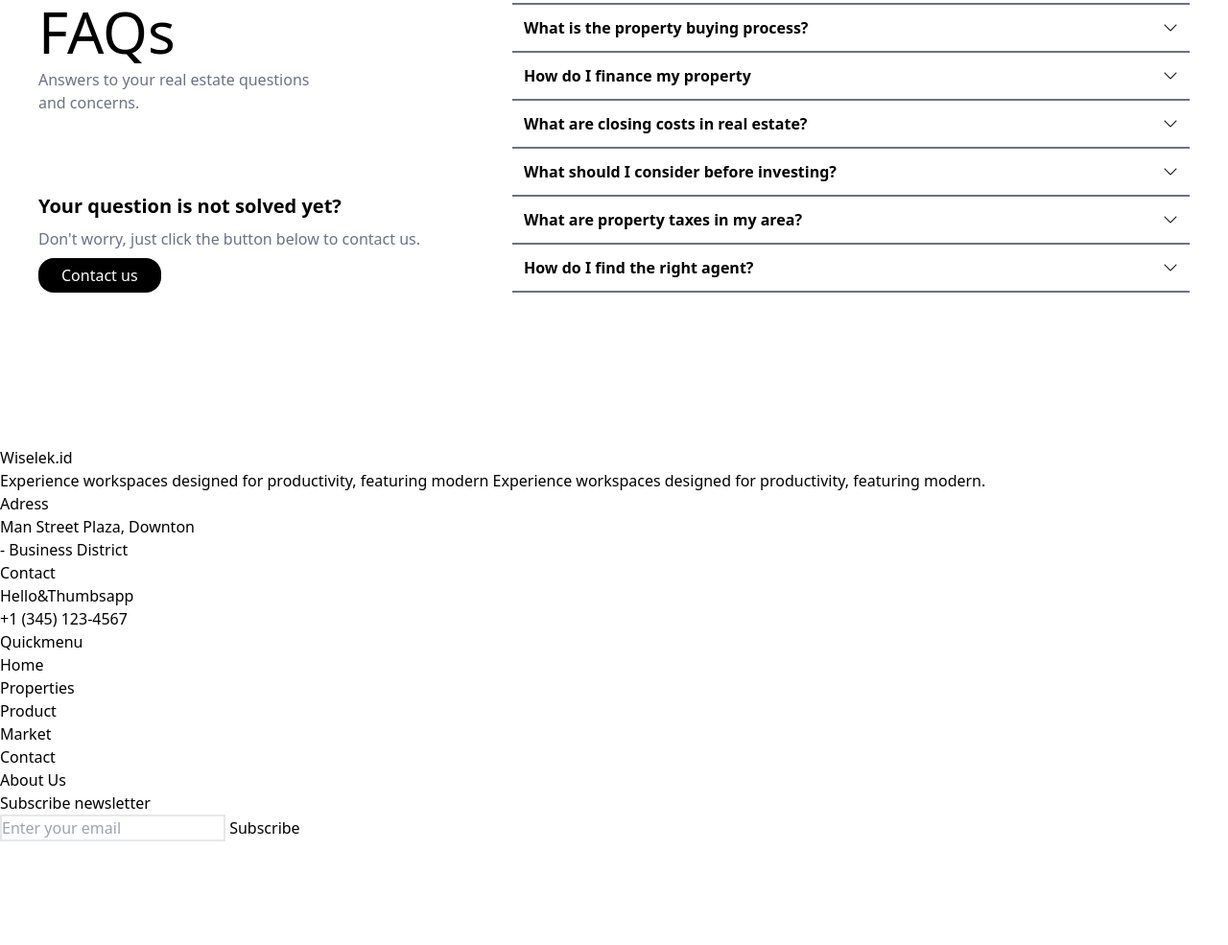
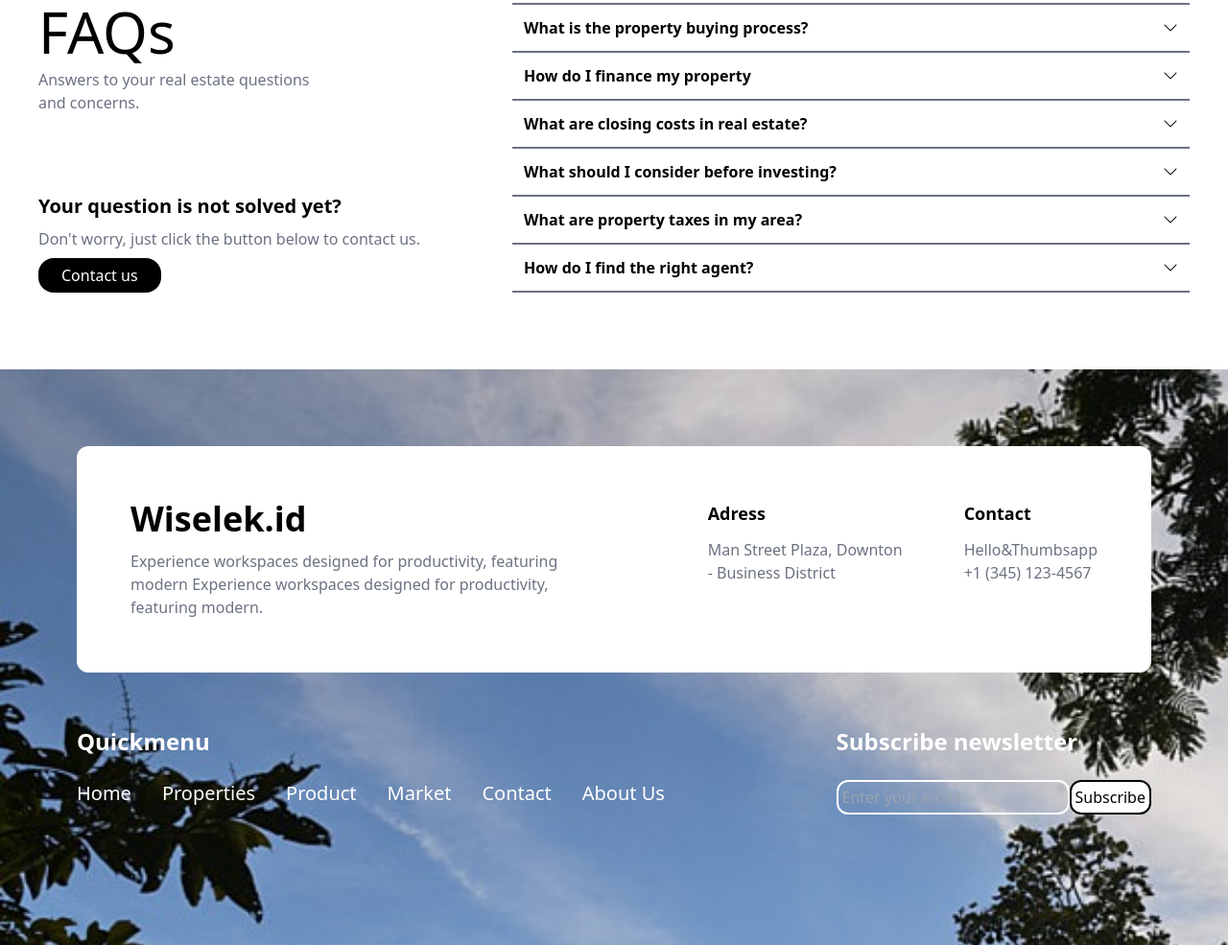
Before and after one commit to pablochecab/Proyecto3, a website: page src/index.html in a window 1280 px wide. Shown: the part 3489-4474 px from the top of the page at 96% size. Before the commit the page ends 4446 px from the top, so only its background shows below. Drawn offline with nearby package versions, Linux system fonts and the light colour scheme.

Commit message:
Proyecto finalizado, se pueden atinar detalles.

```diff
--- a/src/index.html
+++ b/src/index.html
@@ -253,27 +253,27 @@
       </article>
     </section>
   </main>
-  <footer class="bg-footer-background bg-cover object-cover py-20">
-    <section>
-      <article>
-        <h1>Wiselek.id</h1>
-        <p>Experience workspaces designed for productivity, featuring modern Experience workspaces designed for productivity, featuring modern.</p>
+  <footer class="bg-footer-background bg-cover object-fit p-20">
+    <section class="bg-white rounded-xl p-14 flex justify-between">
+      <article class="flex flex-col gap-3">
+        <h1 class="text-4xl font-bold">Wiselek.id</h1>
+        <p class="text-gray-500">Experience workspaces designed for productivity, featuring<br> modern Experience workspaces designed for productivity,<br> featuring modern.</p>
       </article>
-      <article>
-        <div>
-          <p>Adress</p>
-          <p>Man Street Plaza, Downton<br>- Business District</p>
+      <article class="flex gap-16">
+        <div class="flex flex-col gap-3">
+          <p class="text-lg font-bold">Adress</p>
+          <p class="text-gray-500">Man Street Plaza, Downton<br>- Business District</p>
         </div>
-        <div>
-          <p>Contact</p>
-          <p>Hello&Thumbsapp<br>+1 (345) 123-4567</p>
+        <div class="flex flex-col gap-3">
+          <p class="text-lg font-bold">Contact</p>
+          <p class="text-gray-500" >Hello&Thumbsapp<br>+1 (345) 123-4567</p>
         </div>
       </article>
     </section>
-    <section>
-      <article>
-        <div>
-          <ul>Quickmenu
+    <section class="flex justify-between text-white py-14">
+        <article>
+          <p class="pb-6 text-2xl font-bold">Quickmenu</p>
+          <ul class="flex gap-8 text-xl">
             <li>Home</li>
             <li>Properties</li>
             <li>Product</li>
@@ -281,16 +281,15 @@
             <li>Contact</li>
             <li>About Us</li>
           </ul>
-        </div>
-        <div>
-          <p>Subscribe newsletter</p>
-          <form action="POST">
+        </article>
+        <article class="flex flex-col">
+          <p class=" text-white text-2xl font-bold pb-6">Subscribe newsletter</p>
+          <form class="flex p" action="POST">
               <label for=""></label>
-              <input class="border-2 border-black p-1" type="text" placeholder="Enter your email">
-              <button type="submit">Subscribe</button>
+              <input class="border-2 bg-transparent border-white text-white rounded-xl p-1" type="text" placeholder="Enter your email">
+              <p class="border-2 border-black rounded-xl p-1 bg-white text-black" type="submit">Subscribe</p>
           </form>
-        </div>
-      </article>
+        </article>
     </section>
   </footer>
 </body>
```
Also changed, not shown: src/output.css.
